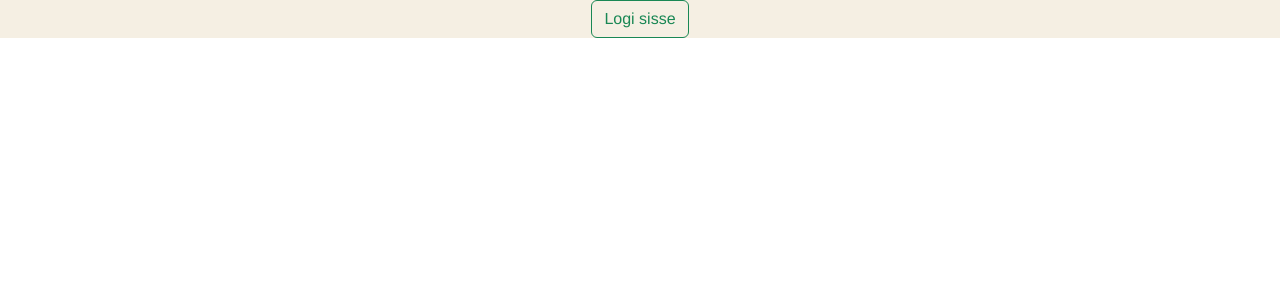
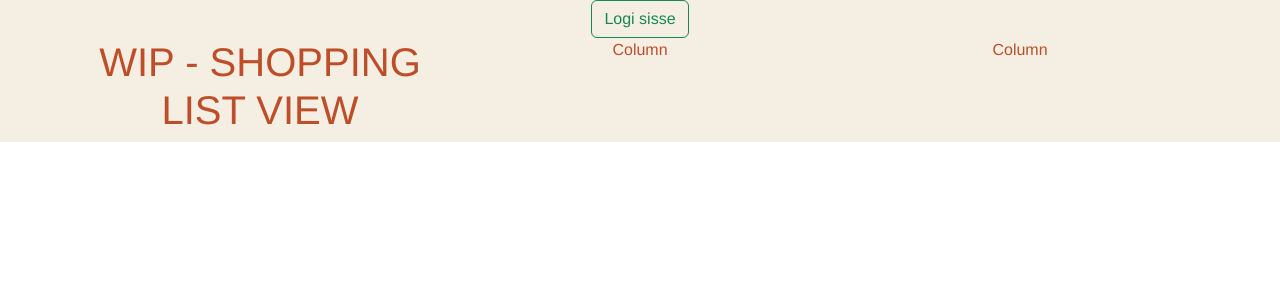
Before and after one commit to Ekoorits/sr8front, a Vue app: page /shopping-list in a window 1280 px wide. Before the commit this address had no page. Shown: the top 300 px of the page. Built offline with nearby package versions, Linux system fonts and the light colour scheme.

Commit message:
Added: ShoppingListView.vue ShoppingListsView.vue ShoppingRecipesView.vue and added routes.

```diff
--- a/src/router/index.js
+++ b/src/router/index.js
@@ -6,6 +6,8 @@ import RecipeDetailsView from "@/views/RecipeDetailsView.vue";
 import RecipeIngredientView from "@/views/RecipeIngredientView.vue";
 import MyRecipesView from "@/views/MyRecipesView.vue";
 import RecipeView from "@/views/RecipeView.vue";
+import ShoppingListsView from "@/views/ShoppingListsView.vue";
+import ShoppingListView from "@/views/ShoppingListView.vue";
 
 const routes = [
     {
@@ -42,6 +44,21 @@ const routes = [
         path: '/recipe',
         name: 'recipeRoute',
         component: RecipeView
+    },
+    {
+        path: '/shopping-lists',
+        name: 'shoppingListsRoute',
+        component: ShoppingListsView
+    },
+    {
+        path: '/shopping-list',
+        name: 'shoppingListRoute',
+        component: ShoppingListView
+    },
+    {
+        path: '/shopping-list',
+        name: 'shoppingListRoute',
+        component: ShoppingListView
     }
 ]
 
--- /dev/null
+++ b/src/views/ShoppingListView.vue
@@ -0,0 +1,27 @@
+<template>
+  <div class="container text-center">
+    <div class="row">
+      <div class="col">
+        <h1>WIP - SHOPPING LIST VIEW</h1>
+      </div>
+      <div class="col">
+        Column
+      </div>
+      <div class="col">
+        Column
+      </div>
+    </div>
+  </div>
+</template>
+
+<script>
+export default {
+  name: 'ShoppingListView',
+  data() {
+    return {}
+  },
+  methods: {},
+  mounted() {
+  }
+}
+</script>
--- /dev/null
+++ b/src/views/ShoppingListsView.vue
@@ -0,0 +1,27 @@
+<template>
+  <div class="container text-center">
+    <div class="row">
+      <div class="col">
+        <h1> WIP SHOPPING listS VIEW</h1>
+      </div>
+      <div class="col">
+        Column
+      </div>
+      <div class="col">
+        Column
+      </div>
+    </div>
+  </div>
+</template>
+
+<script>
+export default {
+  name: 'ShoppingListsView',
+  data() {
+    return {}
+  },
+  methods: {},
+  mounted() {
+  }
+}
+</script>
```
Also changed, not shown: src/views/ShoppingRecipesView.vue (added, +27 -0 lines).
